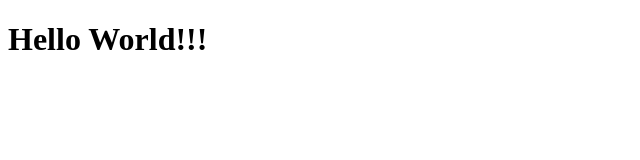
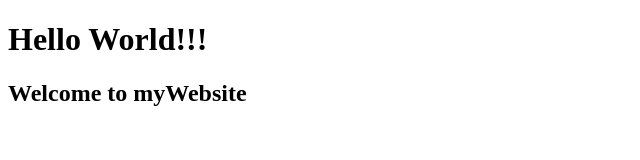
Before and after one commit to JhopperJH/testGit, a plain HTML site: page index.html in a window 1280 px wide. Shown: the whole page, without its empty margins (0-640 px from the left). Drawn offline with Linux system fonts and the light colour scheme.

Commit message:
Added Welcome Message

```diff
--- a/index.html
+++ b/index.html
@@ -5,5 +5,6 @@
 </head>
 <body>
     <h1>Hello World!!!</h1>
+    <h2>Welcome to myWebsite</h2>
 </body>
 </html>
```
